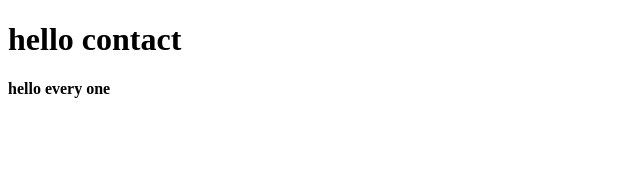
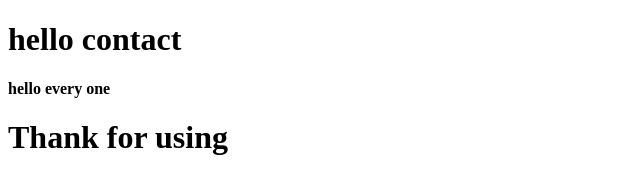
Before and after one commit to atulkhambatCodBlog/Git-In-One-Video-, a plain HTML site: page contact.html in a window 1280 px wide. Shown: the whole page, without its empty margins (0-640 px from the left). Drawn offline with Linux system fonts and the light colour scheme.

Commit message:
all working clear

```diff
--- a/contact.html
+++ b/contact.html
@@ -4,5 +4,6 @@
 </head>
 <body>
     <h4>hello every one</h4>
+    <h1>Thank for using</h1>
 </body>
 </html>
```
Also changed, not shown: GitCommand.txt, waste.html (deleted).
